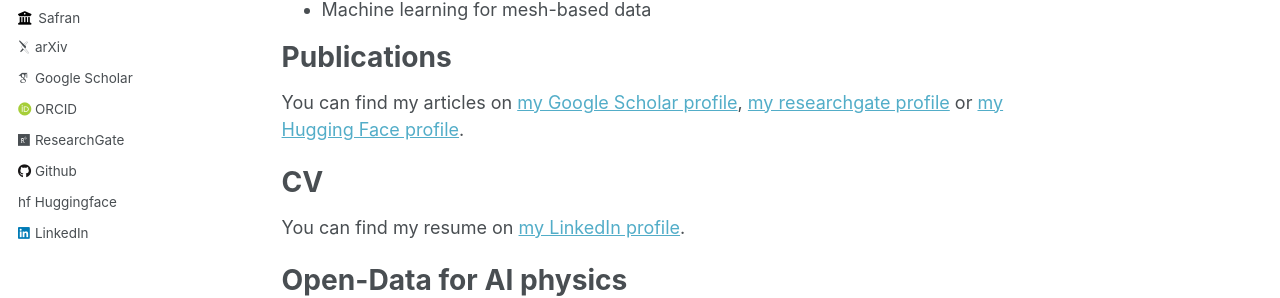
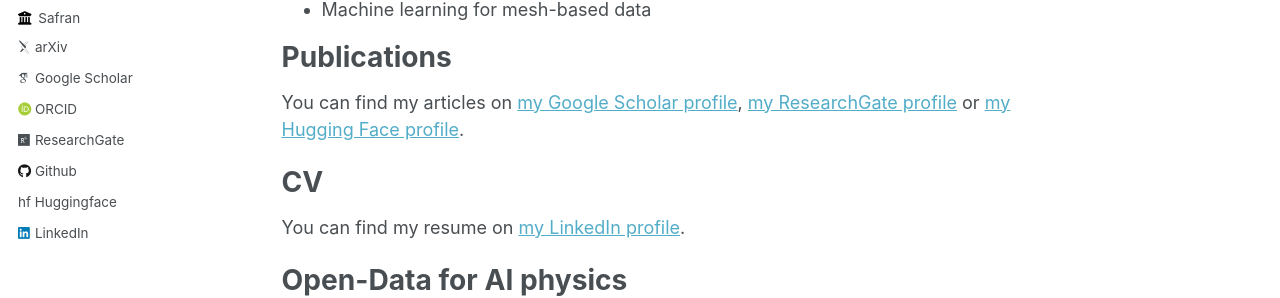
Before and after one commit to casenave/casenave.github.io, a Jekyll site: the page built from _pages/about.md, in a window 1280 px wide and 900 px high. Shown: the part 422-720 px from the top of the window. Built offline with Jekyll 4.4.1, drawn with Linux system fonts in a browser that asks for light colours; some web fonts are replaced.

```diff
--- a/_pages/about.md
+++ b/_pages/about.md
@@ -19,7 +19,7 @@ I defended my [PhD](http://casenave.github.io/files/PhD_Casenave.pdf) en 2013 an
 
 # Publications
 
-You can find my articles on [my Google Scholar profile](https://scholar.google.fr/citations?user=VBv7cPQAAAAJ&hl=fr), [my researchgate profile](https://www.researchgate.net/profile/Fabien-Casenave) or [my Hugging Face profile](https://huggingface.co/fabiencasenave).
+You can find my articles on [my Google Scholar profile](https://scholar.google.fr/citations?user=VBv7cPQAAAAJ&hl=fr), [my ResearchGate profile](https://www.researchgate.net/profile/Fabien-Casenave) or [my Hugging Face profile](https://huggingface.co/fabiencasenave).
 
 
 # CV
```
